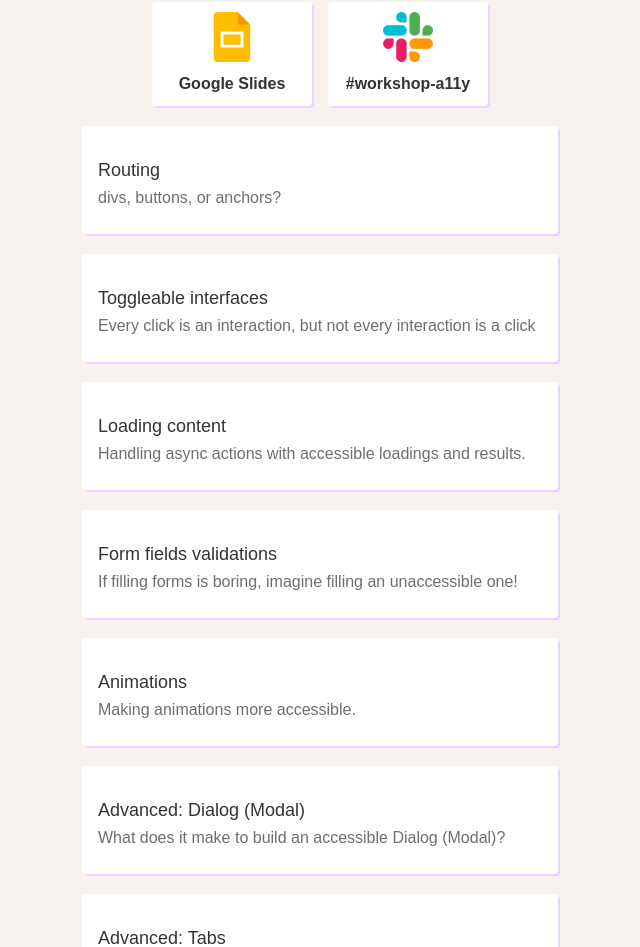
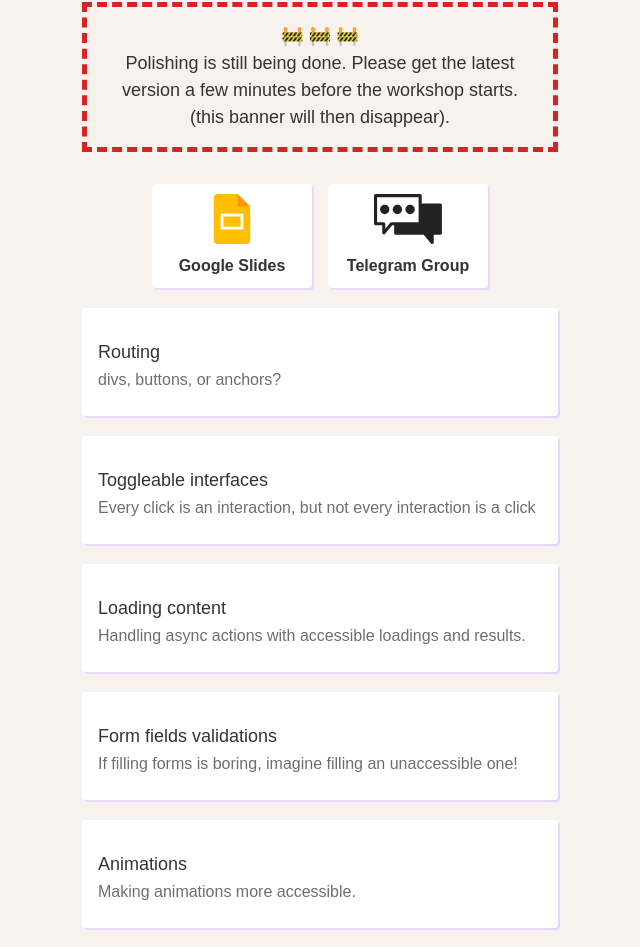
Before and after one commit to sandrina-p/workshop-a11y-jsdaycanarias, a Next.js app: page / in a window 1280 px wide. Shown: the part 150-1097 px from the top of the page, without its empty margins (320-960 px from the left). Built offline with nearby package versions, Linux system fonts and the light colour scheme.

Commit message:
Add wip banner

```diff
--- a/pages/index.js
+++ b/pages/index.js
@@ -1,18 +1,18 @@
+/* eslint-disable react/no-unescaped-entities */
 import Head from "next/head";
 import Image from "next/image";
 import styled from "styled-components";
 
+import svgChat from "../public/imgs/chat.svg";
 import imgGSlides from "../public/imgs/gslides.png";
-import imgSlack from "../public/imgs/slack.png";
 import { Footer } from "../src/components/Footer";
 import {
+  Banner,
   CardLink,
   LinkExternal,
   PageShell,
   Stack,
 } from "../src/components/Layout";
-
-/*eslint-disable @next/next/no-img-element */
 
 const HomeShell = styled(PageShell)`
   max-width: none;
@@ -61,7 +61,7 @@ export default function Home() {
             The web is awesome and everyone should be able to enjoy it.
           </Kicker>
 
-          {/* <Banner $tone="danger">
+          <Banner $tone="danger">
             <span>
               <span className="sr-only">Work in progress</span>
               <span aria-hidden="true">🚧 🚧 🚧</span>
@@ -71,16 +71,16 @@ export default function Home() {
               minutes before the workshop starts.
               <br /> (this banner will then disappear).
             </p>
-          </Banner> */}
+          </Banner>
 
           <Stack justifyContent="center">
             <LinkExternal href="https://docs.google.com/presentation/d/1x_d9KlXnoGMsaY3QUSFtLphMpwwteSbyuETvITGgF4s/edit?usp=sharing">
               <Image src={imgGSlides} alt="" />
               Google Slides
             </LinkExternal>
-            <LinkExternal href="https://join.slack.com/t/reactalicante/shared_invite/zt-1gttdn137-CnfS61yfY~0plpmmILv_ug">
-              <Image src={imgSlack} alt="" />
-              #workshop-a11y
+            <LinkExternal href="https://t.me/+B4U8BBq4jaI1YTE0">
+              <Image src={svgChat} alt="" />
+              Telegram Group
             </LinkExternal>
           </Stack>
 
@@ -100,11 +100,11 @@ export default function Home() {
             Making animations more accessible.
           </CardLink>
           <CardLink title="Advanced: Dialog (Modal)" href="exercises/6">
-            What does it make to build an accessible Dialog (Modal)?
+            What does it take to build an accessible Dialog?
           </CardLink>
-          <CardLink title="Advanced: Tabs" href="exercises/7">
-            What does it make to build an accessible Tabs component?
-          </CardLink>
+          {/* <CardLink title="Advanced: Power users" href="exercises/7">
+            Keyboard has 101 keys. Let's go beyond the <code>Tab</code> key.
+          </CardLink> */}
         </main>
         <Footer />
       </HomeShell>
--- a/src/styles/globals.css
+++ b/src/styles/globals.css
@@ -96,6 +96,7 @@ code {
   background: #ddd;
   border-radius: 3px;
   padding: 0 2px;
+  color: var(--theme-text_0);
 }
 
 dialog {
```
Also changed, not shown: public/imgs/chat.svg (added).
